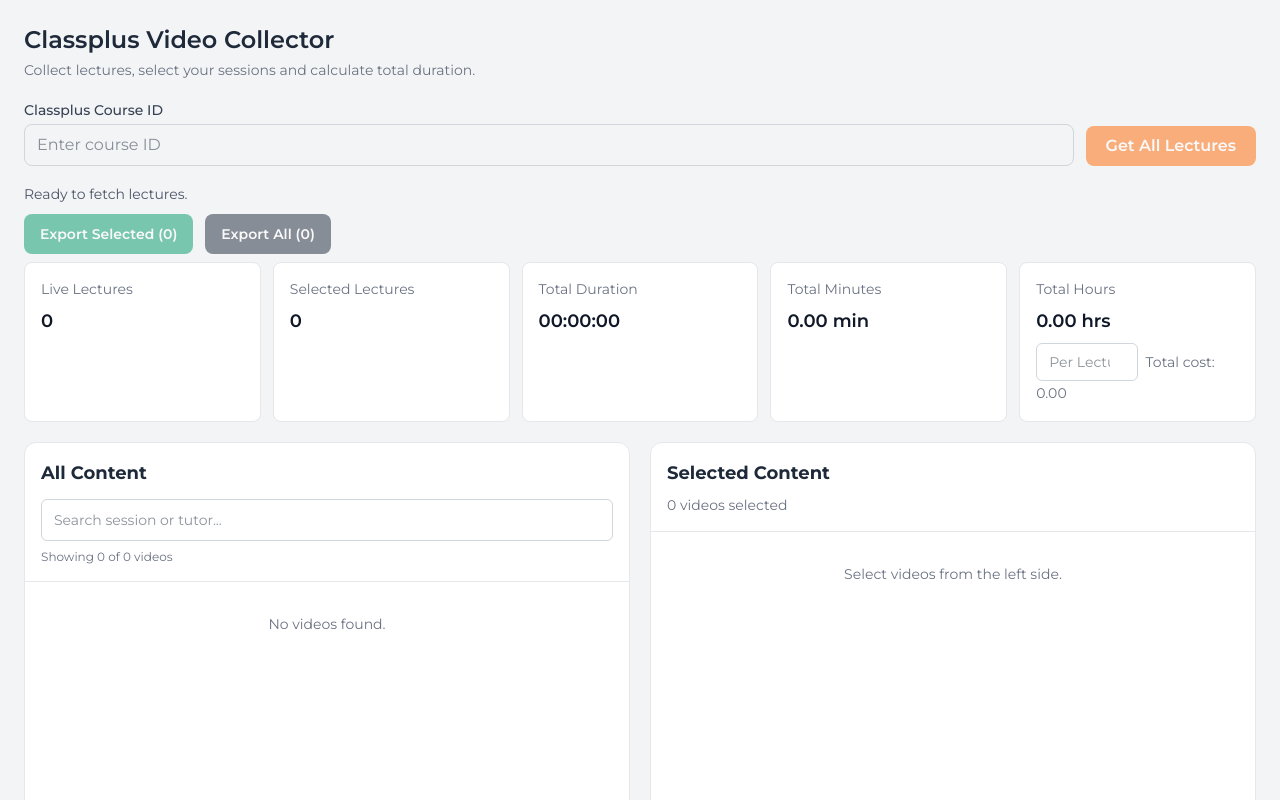
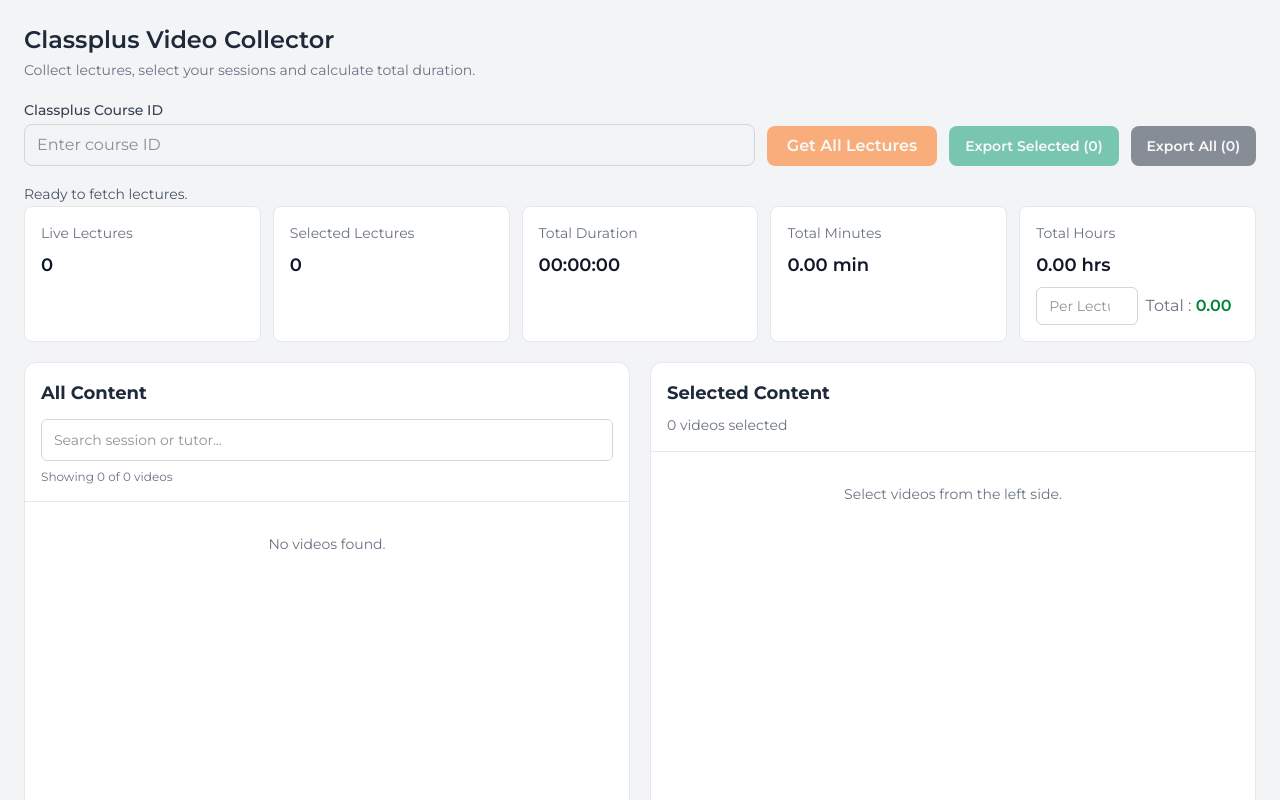
Before and after one commit to developertool45/liveLecCount, a React (Vite) app: page / in a window 1280 px wide. Shown: the top 800 px of the page. Built offline with nearby package versions, Linux system fonts and the light colour scheme.

Commit message:
refactor StatCard component and add export buttons for selected and all lectures

```diff
--- a/src/pages/VideoCollector.jsx
+++ b/src/pages/VideoCollector.jsx
@@ -26,8 +26,7 @@
 }
 
 function StatCard({ label, value, inputItem = false, otherProps }) {
-	const totalCost =
-		Number(otherProps?.totalHours) * Number(otherProps?.value);
+	const totalCost = Number(otherProps?.totalHours) * Number(otherProps?.value);
 
 	return (
 		<div className="min-w-0 rounded-lg border border-gray-200 bg-white p-4">
@@ -47,9 +46,11 @@
 						className="w-1/2 rounded-md border border-gray-300 px-3 py-2 text-sm outline-none focus:border-blue-500 focus:ring-2 focus:ring-blue-100"
 					/>
 
-					<span className="ml-2 text-sm text-gray-500">
-						Total cost:{" "}
-						{Number.isFinite(totalCost) ? totalCost.toFixed(2) : "0.00"}
+					<span className="ml-2 text-md text-gray-500">
+						Total :{" "}
+						<span className="font-semibold text-green-700">
+							{Number.isFinite(totalCost) ? totalCost.toFixed(2) : "0.00"}
+						</span>
 					</span>
 				</div>
 			)}
@@ -336,12 +337,31 @@
 					>
 						{loading ? "Fetching..." : "Get All Lectures"}
 					</button>
+					<div className="flex flex-wrap items-center gap-3  ">
+						<button
+							type="button"
+							onClick={exportSelected}
+							disabled={selectedVideos.length === 0}
+							className="rounded-lg bg-emerald-600 px-4 py-2.5 text-sm font-semibold text-white hover:bg-emerald-700 disabled:cursor-not-allowed disabled:opacity-50"
+						>
+							Export Selected ({selectedVideos.length})
+						</button>
+
+						<button
+							type="button"
+							onClick={exportAll}
+							disabled={videos.length === 0 || loading}
+							className="rounded-lg bg-gray-800 px-4 py-2.5 text-sm font-semibold text-white hover:bg-gray-900 disabled:cursor-not-allowed disabled:opacity-50"
+						>
+							Export All ({videos.length})
+						</button>
+					</div>
 				</div>
 				<span className="text-sm text-gray-600" role="status">
 					{status || "Ready to fetch lectures."}
 				</span>
 
-				<div className="flex flex-wrap items-center gap-3 my-2">
+				{/* <div className="flex flex-wrap items-center gap-3 my-2">
 					<button
 						type="button"
 						onClick={exportSelected}
@@ -359,7 +379,7 @@
 					>
 						Export All ({videos.length})
 					</button>
-				</div>
+				</div> */}
 
 				{error && (
 					<div
```
